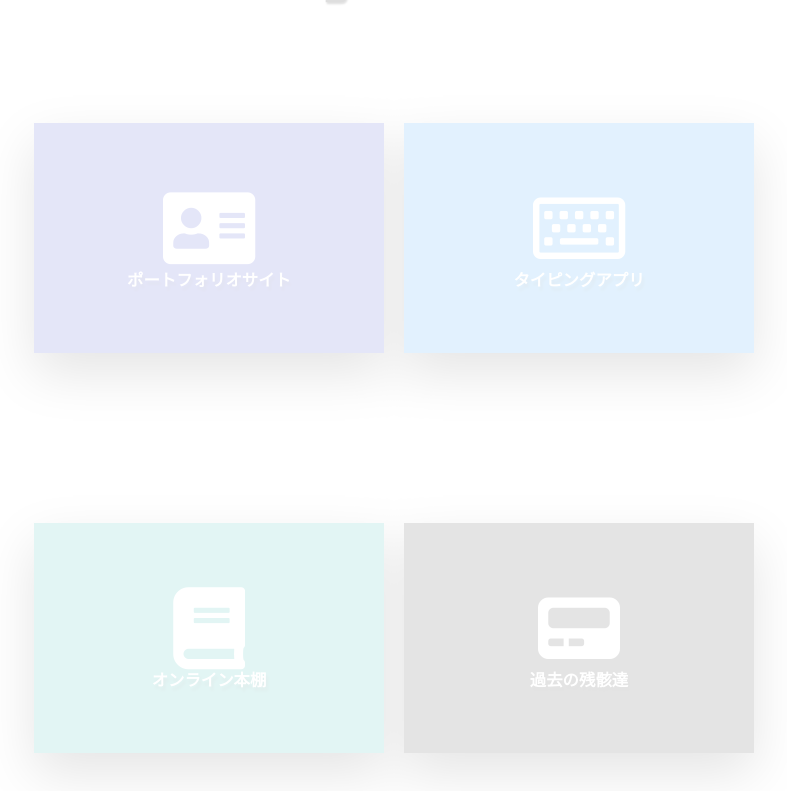
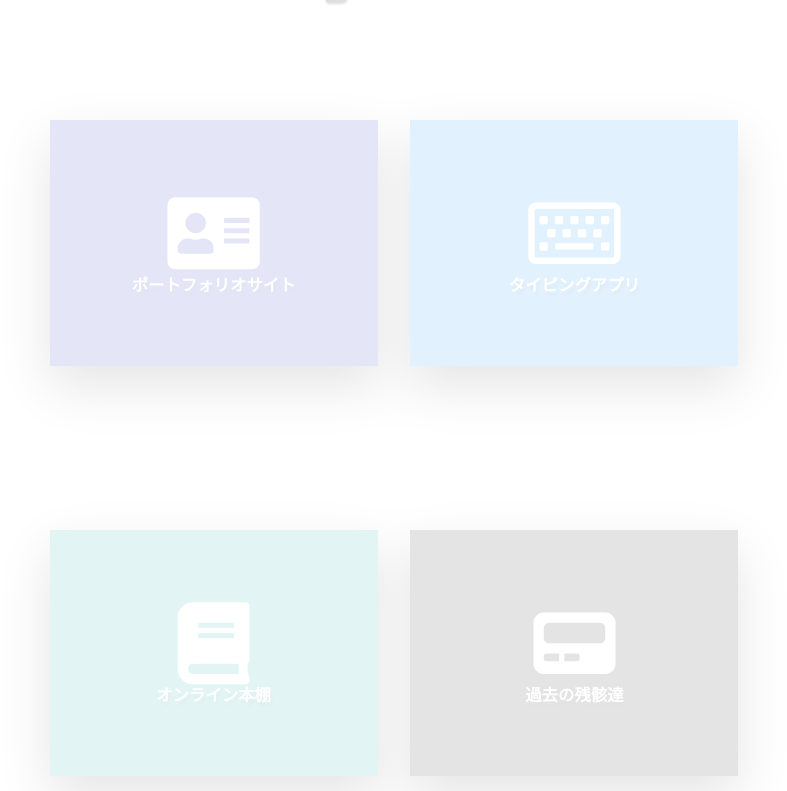
Before and after one commit to taku-hu/portfolio-site, a Vue app: page /works in a window 1280 px wide. Shown: the part 909-1700 px from the top of the page, without its empty margins (246-1033 px from the left). Built offline with nearby package versions, Linux system fonts and the light colour scheme; what vue-js-modal would draw is missing.

Commit message:
スマホ用にwork-boxのレイアウトと動作を変更

```diff
--- a/src/views/Works.vue
+++ b/src/views/Works.vue
@@ -7,7 +7,8 @@
          v-for="work in works"
          v-bind:key="work.name"
          v-on:mouseenter="changeColor(work)"
-         v-on:mouseleave="returnColor(work)">
+         v-on:mouseleave="returnColor(work)"
+         ontouchstart="">
           <div class="face face1"
           v-bind:style="{ backgroundColor: work.color }">
             <span v-html="work.icon"></span>
@@ -88,11 +89,11 @@ export default {
     @include center-styling($wrap: wrap, $direction: row);
     .work-box {
       position: relative;
-      width: 350px;
-      height: 230px;
-      margin: 85px 10px;
+      width: 20rem;
+      height: 15rem;
+      margin: 5rem 1rem;
       &:hover .face.face1 {
-        transform: translateY(-115px);
+        transform: translateY(-7.5rem);
         span {
           margin-bottom: 10px;
         }
@@ -104,7 +105,7 @@ export default {
         }
       }
       &:hover .face.face2 {
-        transform: translateY(115px);
+        transform: translateY(7.5rem);
       }
     } //.card
     .face {
```
